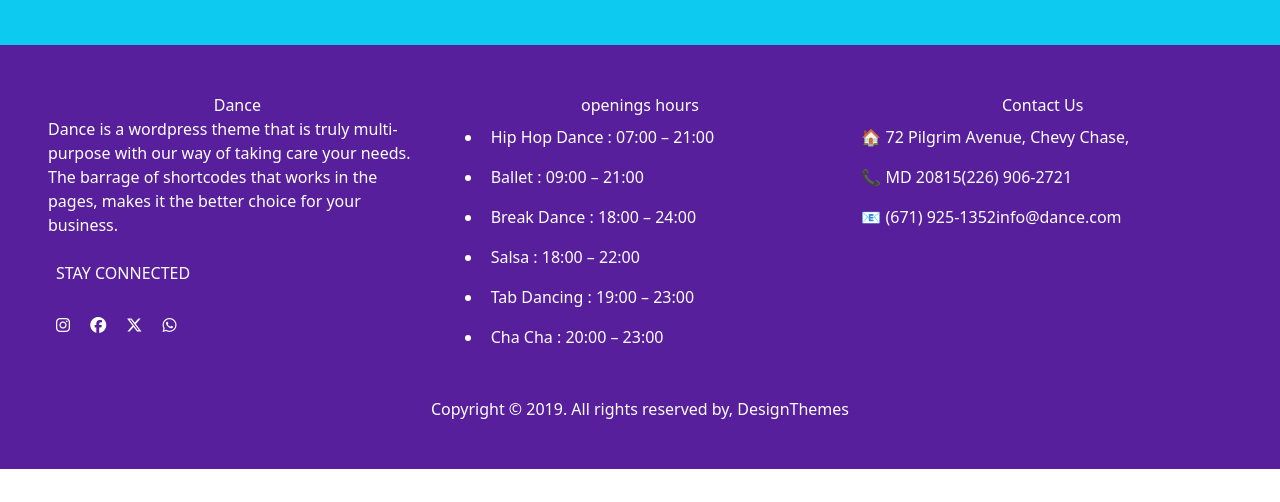
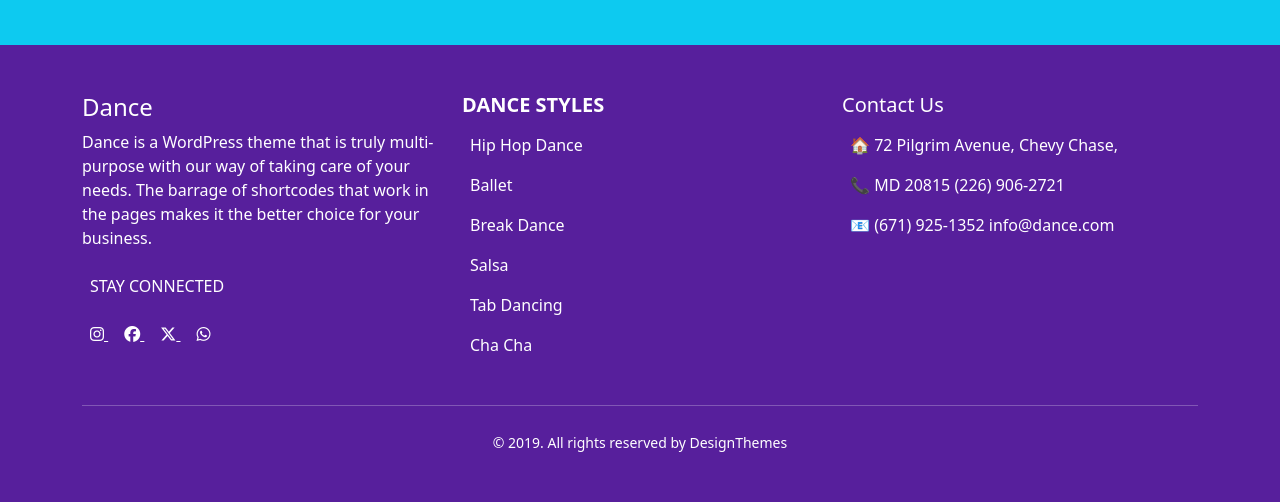
Before and after one commit to saidhanush1702/newDanceTheme, a plain HTML site: page trainings.html in a window 1280 px wide. Shown: the part 1771-2273 px from the top of the page. Before the commit the page ends 2240 px from the top, so only its background shows below. Drawn offline with nearby package versions, Linux system fonts and the light colour scheme.

Commit message:
footer changes

```diff
--- a/trainings.html
+++ b/trainings.html
@@ -150,47 +150,58 @@
   </div>
 
 
-  <div class="footer text-center text-white p-5">
-    <div class="row align-items-start">
-      <div class="col">
-        Dance
-        <p class="text-start">
-          Dance is a wordpress theme that is truly multi-purpose with our way
-          of taking care your needs. The barrage of shortcodes that works in
-          the pages, makes it the better choice for your business.
-        </p>
-        <p class="p-2 text-start">STAY CONNECTED</p>
-        <p class="text-start">
-          <i class="fa-brands fa-instagram p-2"></i>
-          <i class="fa-brands fa-facebook p-2"></i>
-          <i class="fa-brands fa-x-twitter p-2 "></i>
-          <i class="fa-brands fa-whatsapp p-2"></i>
-        </p>
+  <footer class="footer text-white p-5">
+    <div class="container">
+      <div class="row text-center text-md-start">
+        <div class="col-12 col-md-4 mb-4 mb-md-0">
+          <h4>Dance</h4>
+          <p>
+            Dance is a WordPress theme that is truly multi-purpose with our way
+            of taking care of your needs. The barrage of shortcodes that work in
+            the pages makes it the better choice for your business.
+          </p>
+          <p class="p-2">STAY CONNECTED</p>
+          <div>
+            <a href="#" class="text-white p-2">
+              <i class="fa-brands fa-instagram"></i>
+            </a>
+            <a href="#" class="text-white p-2">
+              <i class="fa-brands fa-facebook"></i>
+            </a>
+            <a href="#" class="text-white p-2">
+              <i class="fa-brands fa-x-twitter"></i>
+            </a>
+            <a href="#" class="text-white p-2">
+              <i class="fa-brands fa-whatsapp"></i>
+            </a>
+          </div>
+        </div>
+        <div class="col-12 col-md-4 mb-4 mb-md-0">
+          <h5 class="fw-bold">DANCE STYLES</h5>
+          <ul class="list-unstyled">
+            <li class="p-2">Hip Hop Dance</li>
+            <li class="p-2">Ballet</li>
+            <li class="p-2">Break Dance</li>
+            <li class="p-2">Salsa</li>
+            <li class="p-2">Tab Dancing</li>
+            <li class="p-2">Cha Cha</li>
+          </ul>
+        </div>
+        <div class="col-12 col-md-4">
+          <h5>Contact Us</h5>
+          <ul class="list-unstyled text-md-start">
+            <li class="p-2">🏠 72 Pilgrim Avenue, Chevy Chase,</li>
+            <li class="p-2">📞 MD 20815 (226) 906-2721</li>
+            <li class="p-2">📧 (671) 925-1352 info@dance.com</li>
+          </ul>
+        </div>
       </div>
-      <div class="col">
-        openings hours
-        <ul class="text-start">
-          <li class="p-2">Hip Hop Dance : 07:00 – 21:00</li>
-          <li class="p-2">Ballet : 09:00 – 21:00</li>
-          <li class="p-2">Break Dance : 18:00 – 24:00</li>
-          <li class="p-2">Salsa : 18:00 – 22:00</li>
-          <li class="p-2">Tab Dancing : 19:00 – 23:00</li>
-          <li class="p-2">Cha Cha : 20:00 – 23:00</li>
-        </ul>
-      </div>
-      <div class="col">Contact Us
-        <ul class="list-unstyled text-start">
-          <li class="p-2">🏠 72 Pilgrim Avenue, Chevy Chase,
-          </li>
-          <li class="p-2">📞 MD 20815(226) 906-2721</li>
-          <li class="p-2">
-            📧 (671) 925-1352info@dance.com</li>
-        </ul>
+      <hr class="bg-white my-4" />
+      <div class="text-center">
+        <small>&copy; 2019. All rights reserved by DesignThemes</small>
       </div>
     </div>
-    <br />
-    <div>Copyright © 2019. All rights reserved by, DesignThemes</div>
-  </div>
+  </footer>
   <script src="https://cdn.jsdelivr.net/npm/bootstrap@5.3.3/dist/js/bootstrap.bundle.min.js"
     integrity="sha384-YvpcrYf0tY3lHB60NNkmXc5s9fDVZLESaAA55NDzOxhy9GkcIdslK1eN7N6jIeHz"
     crossorigin="anonymous"></script>
```
Also changed, not shown: classes.html (deleted, +0 -95 lines), contact.html (+48 -37 lines), shows.html (+47 -36 lines), studio.html (+44 -33 lines).
